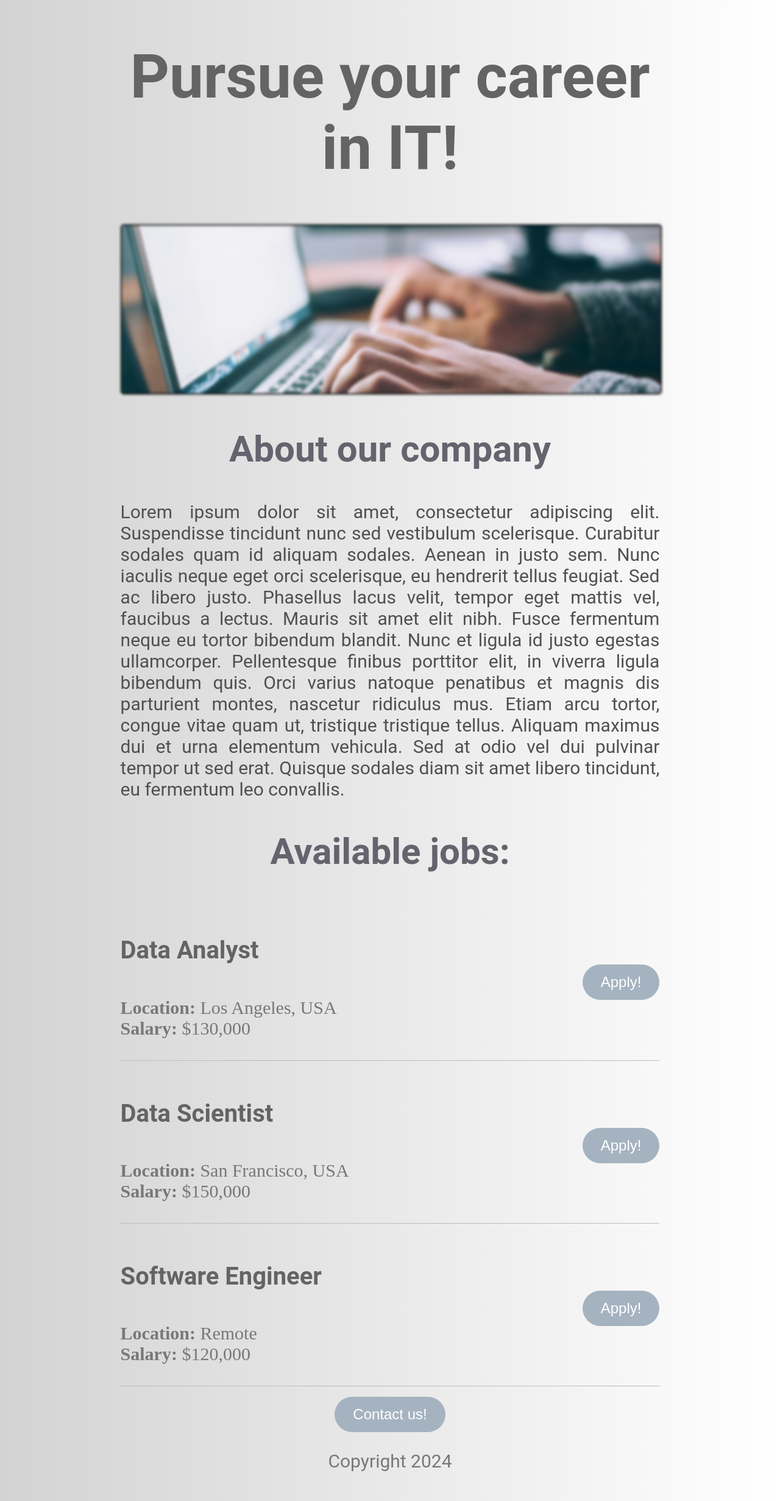
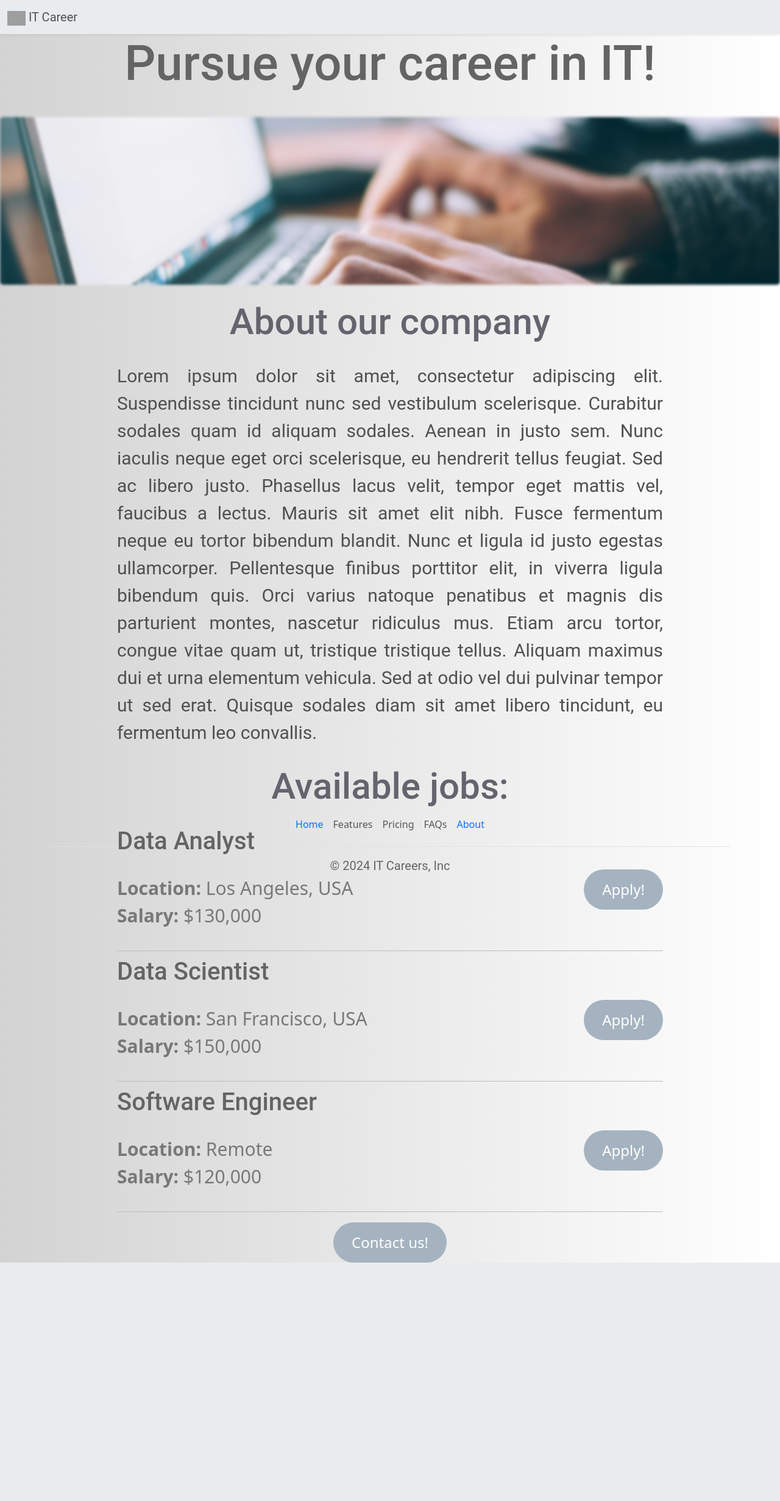
Before and after one commit to sggorski/IT-Careers-web-app, a Flask app: page / in a window 1280 px wide. Shown: the whole page at 61% size. After the commit the page ends 2071 px from the top, so only its background shows below. Run offline with Flask 3, Linux system fonts and the light colour scheme; grey boxes are pictures that could not be loaded.

Commit message:
Added nav and footer

```diff
--- a/static/styles.css
+++ b/static/styles.css
@@ -4,25 +4,39 @@ body {
 
 h1 {
     font-family: Roboto;
-    font-size: 100px;
+    font-size: 80px;
     text-align: center;
     font-weight:italic;
     color: rgb(100, 100, 100);
+    margin-bottom: 30px;
 }
 p {
     font-size: 30px;
+    margin-bottom: 30px;
 }
+
+
 h2 {
     font-family: Roboto;
     font-size: 60px;
     text-align: center;
     font-weight:italic;
     color: rgb(100, 100, 110);
+    margin-bottom: 30px;
 }
 
 h4 {
     font-family: Roboto;
     font-size: 40px;
+    text-align: left;
+    font-weight:italic;
+    color: rgb(100, 100, 100);
+    margin-bottom: 30px;
+}
+
+.footer_text {
+    font-family: Roboto;
+    font-size: 20px;
     text-align: left;
     font-weight:italic;
     color: rgb(100, 100, 100);
@@ -39,17 +53,19 @@ h4 {
     text-align: center;
 }
 
-.banner {
+.banner_m {
     height: 275px;
     width: 100%;
     object-fit: cover;
     filter: blur(2px);
-    border: 2px solid #000;
+
     border-radius: 5px;
+    margin-bottom:25px;
+    margin-top:10px;
 
 
 }
-.container {
+.container2 {
     max-height: 100vh;
     position: relative;
     margin: 0 15% 0 15%;
--- /dev/null
+++ b/templates/footer.html
@@ -0,0 +1,13 @@
+
+<div class="container">
+  <footer class="py-3 my-4">
+    <ul class="nav justify-content-center border-bottom pb-3 mb-3">
+      <li class="nav-item"><a href="#" class="nav-link px-2 text-nuted">Home</a></li>
+      <li class="nav-item"><a href="#" class="nav-link px-2 text-muted"> Features</a></li>
+      <li class="nav-item"><a href="#" class="nav-link px-2 text-muted">Pricing</a></li>
+      <li class="nav-item"><a href="#" class="nav-link px-2 text-muted">FAQs</a></li>
+      <li class="nav-item"><a href="#" class="nav-link px-2 text-auted">About</a></li>
+    </ul>
+    <div class="text-center text-nuted footer_text">&copy; 2024 IT  Careers, Inc</div>
+  </footer>
+</div>
--- a/templates/home.html
+++ b/templates/home.html
@@ -4,13 +4,17 @@
     <meta charset="utf-8">
 
     <title>IT career</title>
+    <link href="https://cdn.jsdelivr.net/npm/bootstrap@5.3.3/dist/css/bootstrap.min.css" rel="stylesheet" integrity="sha384-QWTKZyjpPEjISv5WaRU9OFeRpok6YctnYmDr5pNlyT2bRjXh0JMhjY6hW+ALEwIH" crossorigin="anonymous">
     <link rel="stylesheet" href="{{url_for( 'static', filename='styles.css' )}}">
     <link rel="shortcut icon" href="{{url_for('static', filename='star.png')}}">
 </head>
 <body>
-    <div class="container">
-        <h1>Pursue your career in IT!</h1>
-        <img class="banner" src="{{url_for('static', filename='banner.jpg')}}" alt="Banner">
+    {%include 'nav.html'%}
+    <h1>Pursue your career in IT!</h1>
+    <img class="banner_m" src="{{url_for('static', filename='banner.jpg')}}" alt="Banner">
+    <div class="container2">
+
+
         <h2>About our company</h2>
         <p class="text_justified">
             Lorem ipsum dolor sit amet, consectetur adipiscing elit. Suspendisse tincidunt nunc sed vestibulum scelerisque. Curabitur sodales quam id aliquam sodales. Aenean in justo sem. Nunc iaculis neque eget orci scelerisque, eu hendrerit tellus feugiat. Sed ac libero justo. Phasellus lacus velit, tempor eget mattis vel, faucibus a lectus. Mauris sit amet elit nibh. Fusce fermentum neque eu tortor bibendum blandit. Nunc et ligula id justo egestas ullamcorper. Pellentesque finibus porttitor elit, in viverra ligula bibendum quis. Orci varius natoque penatibus et magnis dis parturient montes, nascetur ridiculus mus. Etiam arcu tortor, congue vitae quam ut, tristique tristique tellus. Aliquam maximus dui et urna elementum vehicula. Sed at odio vel dui pulvinar tempor ut sed erat. Quisque sodales diam sit amet libero tincidunt, eu fermentum leo convallis.
@@ -24,7 +28,7 @@
         <div style="text-align: center;">
             <button class="button">Contact us!</button>
         </div>
-        <p class="text_centered" style="color: rgb(120,120,120)">Copyright 2024</p><br>
     </div>
+    {% include 'footer.html' %}
 </body>
 </html>
--- /dev/null
+++ b/templates/nav.html
@@ -0,0 +1,9 @@
+<nav class="navbar shadow-sm fixed-top bg-body-secondary">
+  <div class="container-fluid" >
+    <a class="navbar-brand text_justified " href="#" style="text-align: left">
+      <img src="static/star.png"  width="30" height="24">
+       IT Career
+    </a>
+  </div>
+</nav>
+<div style="height: 56px;"></div>
```
